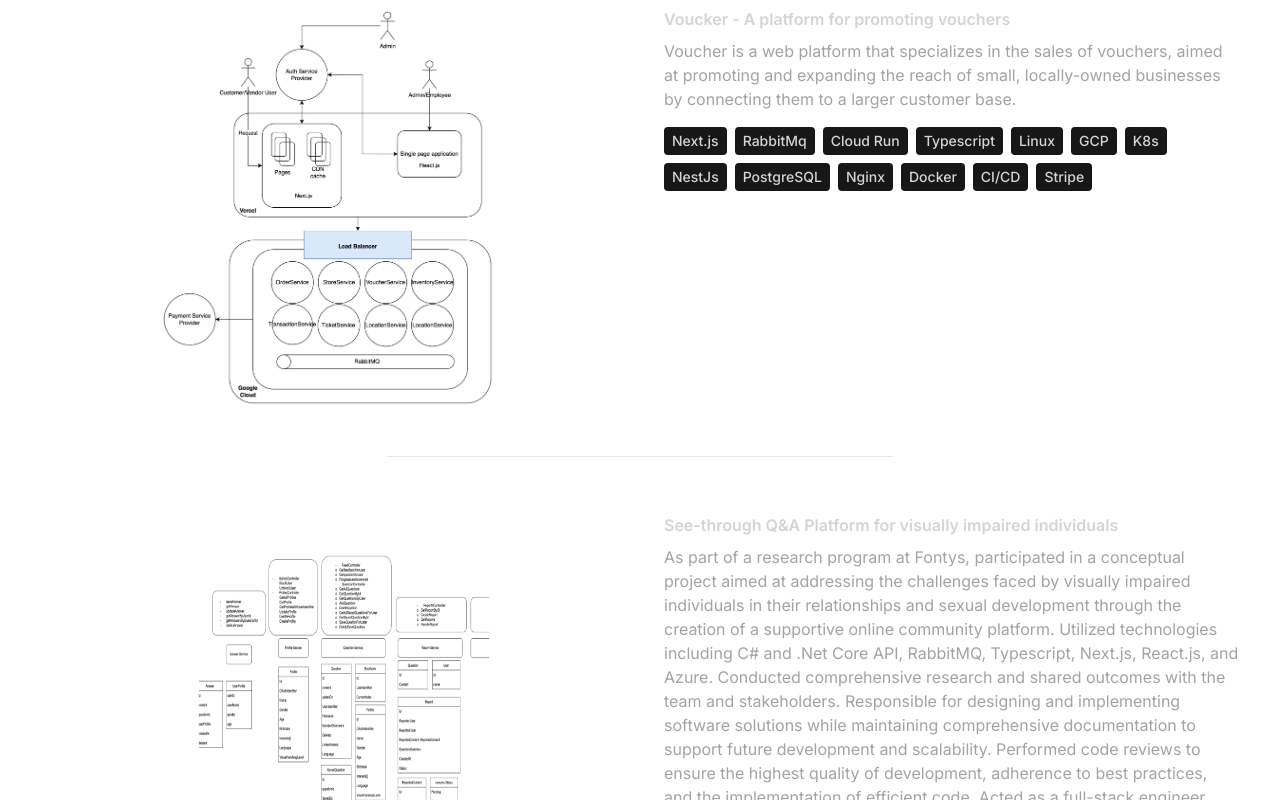
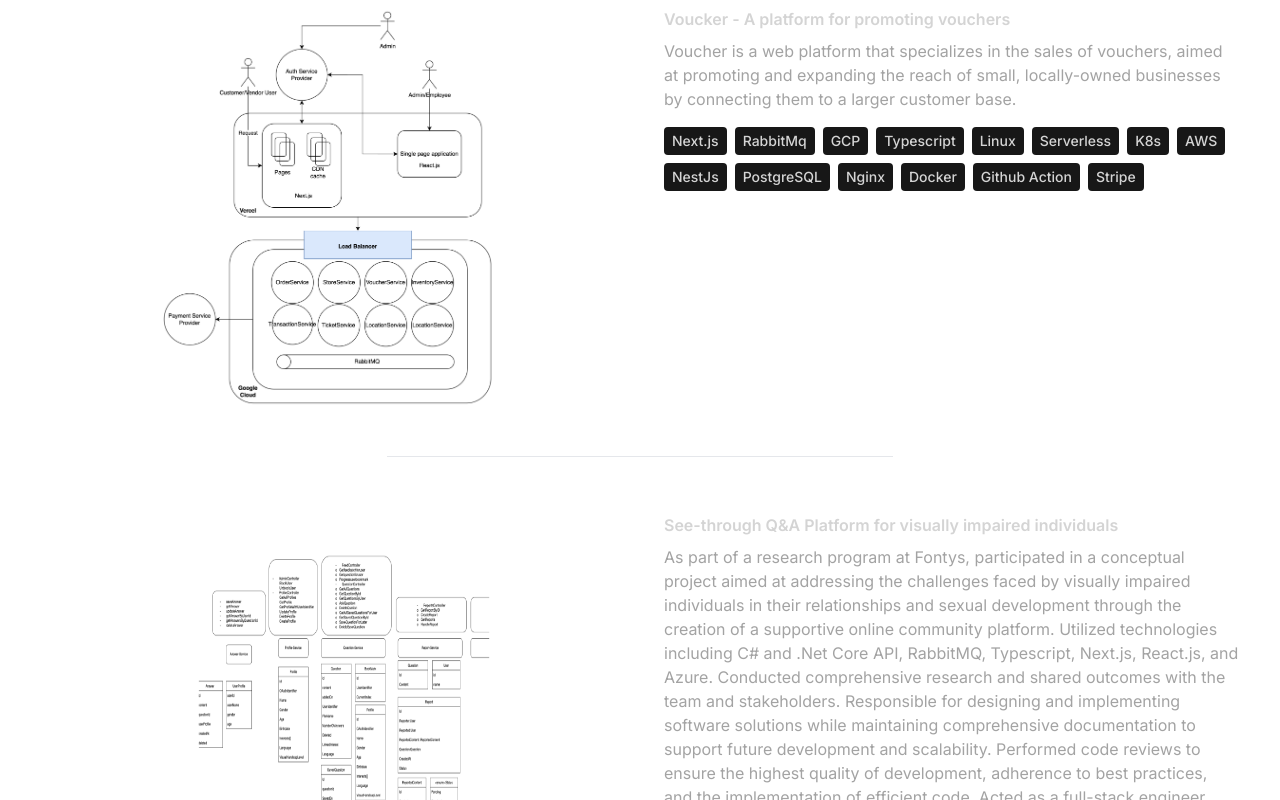
Before and after one commit to zyhzsh/myprofile, a React (Vite) app: page / in a window 1280 px wide. Shown: the part 4580-5380 px from the top of the page. Built offline with nearby package versions, Linux system fonts and the light colour scheme.

Commit message:
Update index.js

```diff
--- a/src/constants/index.js
+++ b/src/constants/index.js
@@ -118,16 +118,17 @@
     technologies: [
       'Next.js',
       'RabbitMq',
-      'Cloud Run',
+      'GCP',
       'Typescript',
       'Linux',
-      'GCP',
+      'Serverless',
       'K8s',
+      'AWS',
       'NestJs',
       'PostgreSQL',
       'Nginx',
       'Docker',
-      'CI/CD',
+      'Github Action',
       'Stripe',
     ],
   },
@@ -137,7 +138,7 @@
     description:
       'As part of a research program at Fontys, participated in a conceptual project aimed at addressing the challenges faced by visually impaired individuals in their relationships and sexual development through the creation of a supportive online community platform. Utilized technologies including C# and .Net Core API, RabbitMQ, Typescript, Next.js, React.js, and Azure. Conducted comprehensive research and shared outcomes with the team and stakeholders. Responsible for designing and implementing software solutions while maintaining comprehensive documentation to support future development and scalability. Performed code reviews to ensure the highest quality of development, adherence to best practices, and the implementation of efficient code. Acted as a full-stack engineer, handling tasks from data modeling to system design and feature implementation.',
     technologies: [
-      'C#',
+      'C#/.Net',
       'RabbitMq',
       'Typescript',
       'Azure',
```
